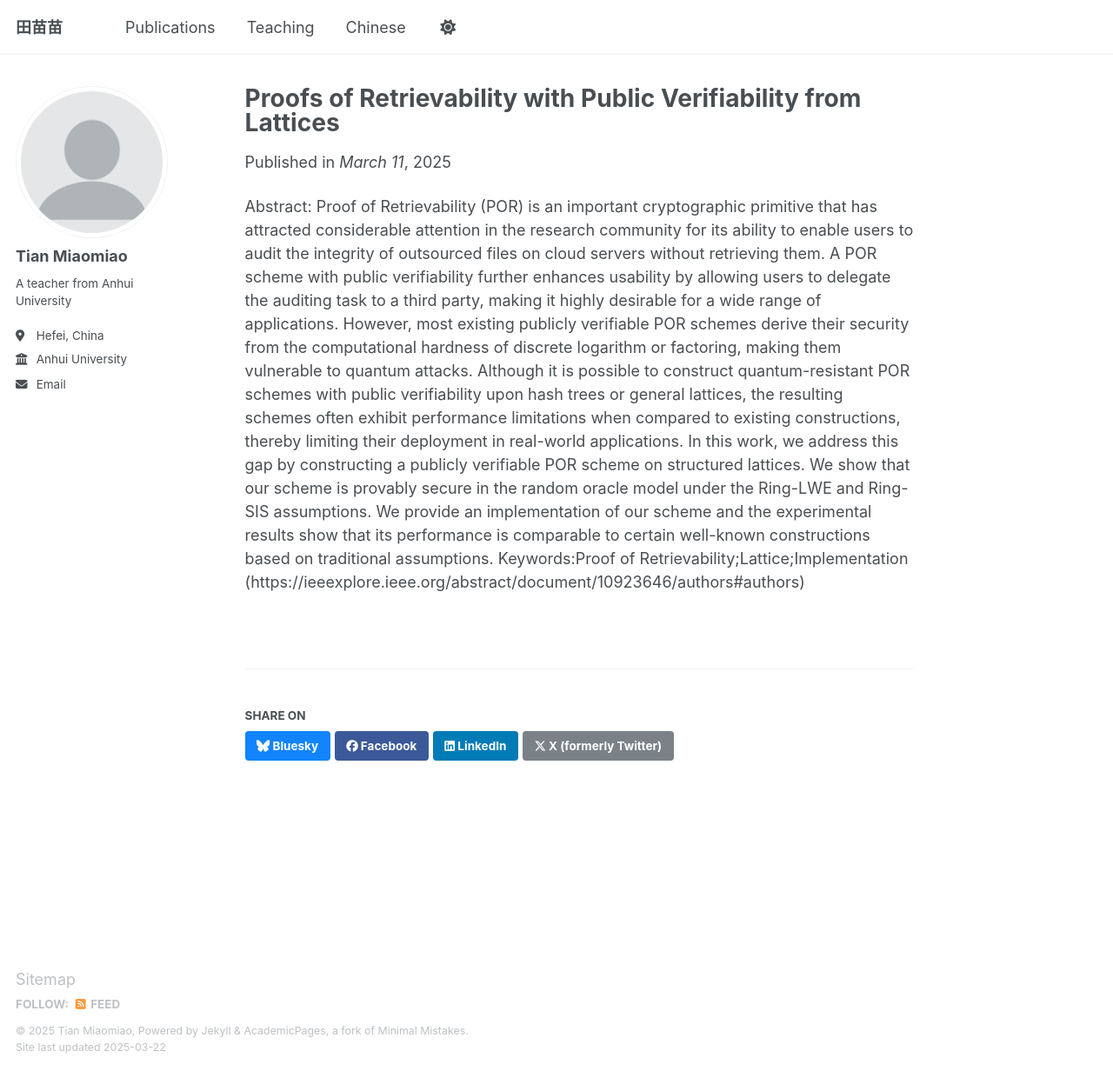
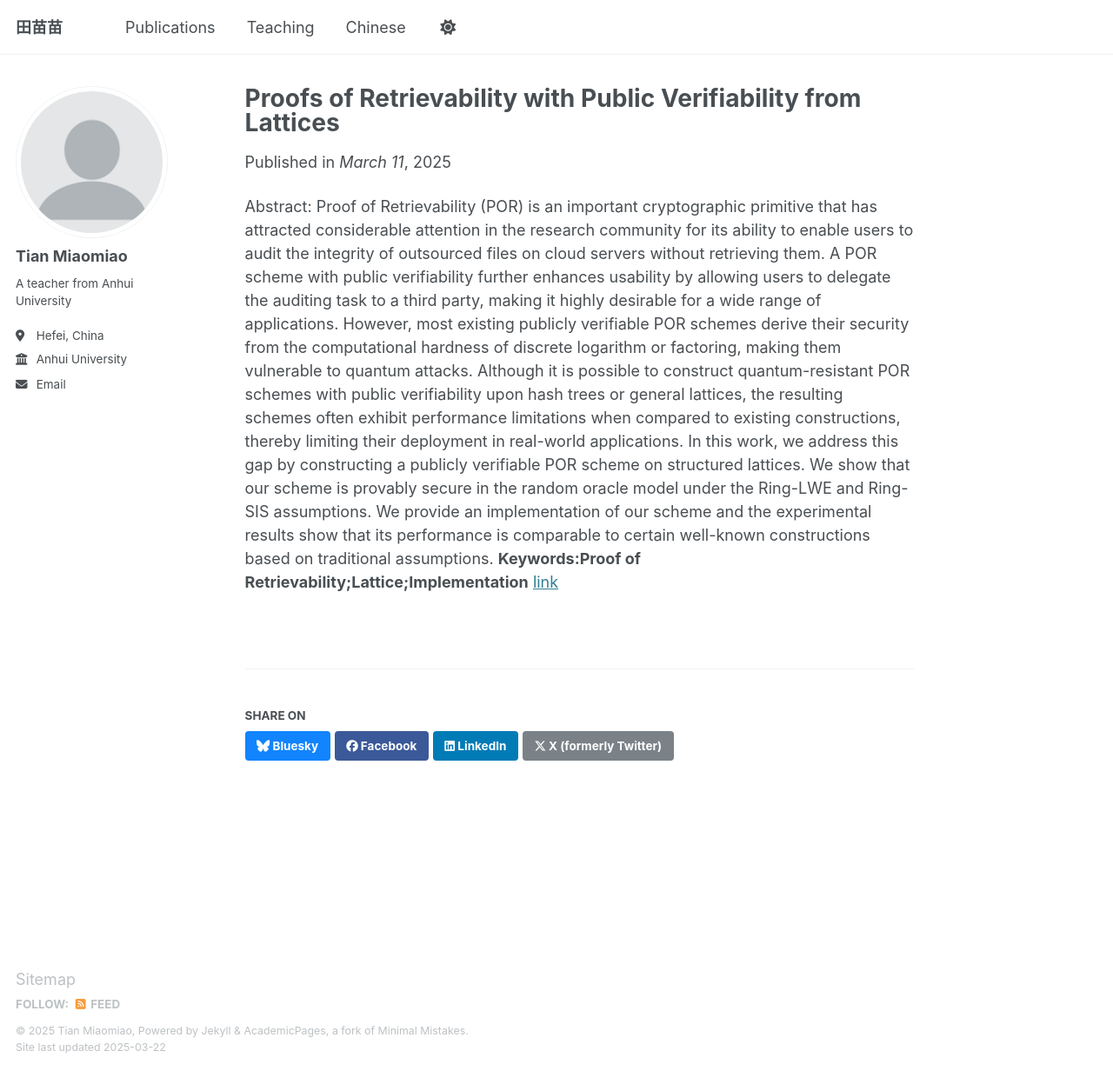
Before and after one commit to dmtian/dmtian.github.io, a Jekyll site: the page built from _publications/2025-3-11-paper-title-number-1.md, in a window 1280 px wide and 1232 px high. Shown: the whole window at 87% size. Built offline with Jekyll 4.4.1, drawn with Linux system fonts in a browser that asks for light colours.

Commit message:
Update 2025-3-11-paper-title-number-1.md

```diff
--- a/_publications/2025-3-11-paper-title-number-1.md
+++ b/_publications/2025-3-11-paper-title-number-1.md
@@ -13,5 +13,5 @@ citation:
 
 Abstract:
 Proof of Retrievability (POR) is an important cryptographic primitive that has attracted considerable attention in the research community for its ability to enable users to audit the integrity of outsourced files on cloud servers without retrieving them. A POR scheme with public verifiability further enhances usability by allowing users to delegate the auditing task to a third party, making it highly desirable for a wide range of applications. However, most existing publicly verifiable POR schemes derive their security from the computational hardness of discrete logarithm or factoring, making them vulnerable to quantum attacks. Although it is possible to construct quantum-resistant POR schemes with public verifiability upon hash trees or general lattices, the resulting schemes often exhibit performance limitations when compared to existing constructions, thereby limiting their deployment in real-world applications. In this work, we address this gap by constructing a publicly verifiable POR scheme on structured lattices. We show that our scheme is provably secure in the random oracle model under the Ring-LWE and Ring-SIS assumptions. We provide an implementation of our scheme and the experimental results show that its performance is comparable to certain well-known constructions based on traditional assumptions.
-Keywords:Proof of Retrievability;Lattice;Implementation
-(https://ieeexplore.ieee.org/abstract/document/10923646/authors#authors)
+**Keywords:Proof of Retrievability;Lattice;Implementation**
+[link](https://ieeexplore.ieee.org/abstract/document/10923646)
```
